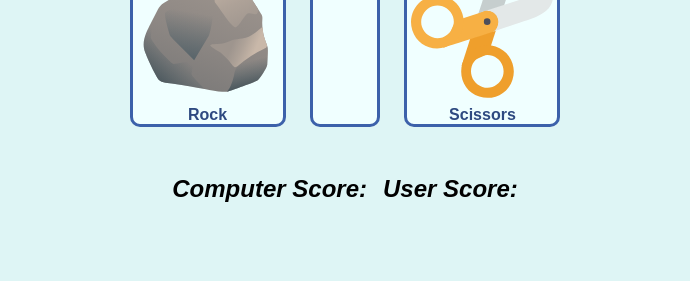
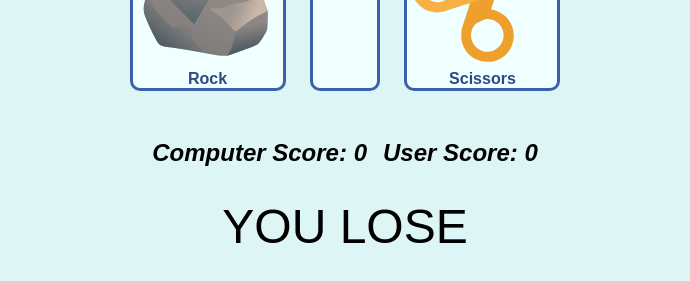
Before and after one commit to brebierod/rock-paper-scissors, a plain HTML site: page index.html in a window 1280 px wide. Shown: the part 253-534 px from the top of the page, without its empty margins (105-795 px from the left). Drawn offline with Linux system fonts and the light colour scheme.

Commit message:
Add narration and title

```diff
--- a/index.html
+++ b/index.html
@@ -4,7 +4,7 @@
     <meta charset="UTF-8">
     <meta name="viewport" content="width=device-width, initial-scale=1.0">
     <link rel="stylesheet" href="style.css">
-    <title>Document</title>
+    <title>Rock Paper Scissors</title>
 </head>
 <body>
     <div class="instructions">
@@ -26,9 +26,10 @@
         </figure>
     </div>
     <div id="scores">
-        <h3 id="computerScore"><em>Computer Score: </em>
-        <h3 id="userScore"><em>User Score: </em></h3>
+        <h3 id="computerScore"><em>Computer Score: 0</em>
+        <h3 id="userScore"><em>User Score: 0</em></h3>
     </div>
+        <div class="narration"> YOU LOSE </div>
 <script src="script.js"></script>
 </body>
 </html>
--- a/script.js
+++ b/script.js
@@ -58,6 +58,7 @@ let userScore = 0;
 function playRound(user, computer) {
     getComputerChoice();
     if (user === computer) {
+
         alert(`Draw! Computer also chose ${user}.`)
         alert(`Current score is You: ${userScore} Computer: ${computerScore}`)
     }
--- a/style.css
+++ b/style.css
@@ -58,3 +58,11 @@ figcaption {
     font-weight: 900;
     font-size: 24px;
 }
+
+.narration {
+    font-size: 48px;
+    margin: 8px auto;
+    text-align: center;
+    width: 100%;
+
+}
```
